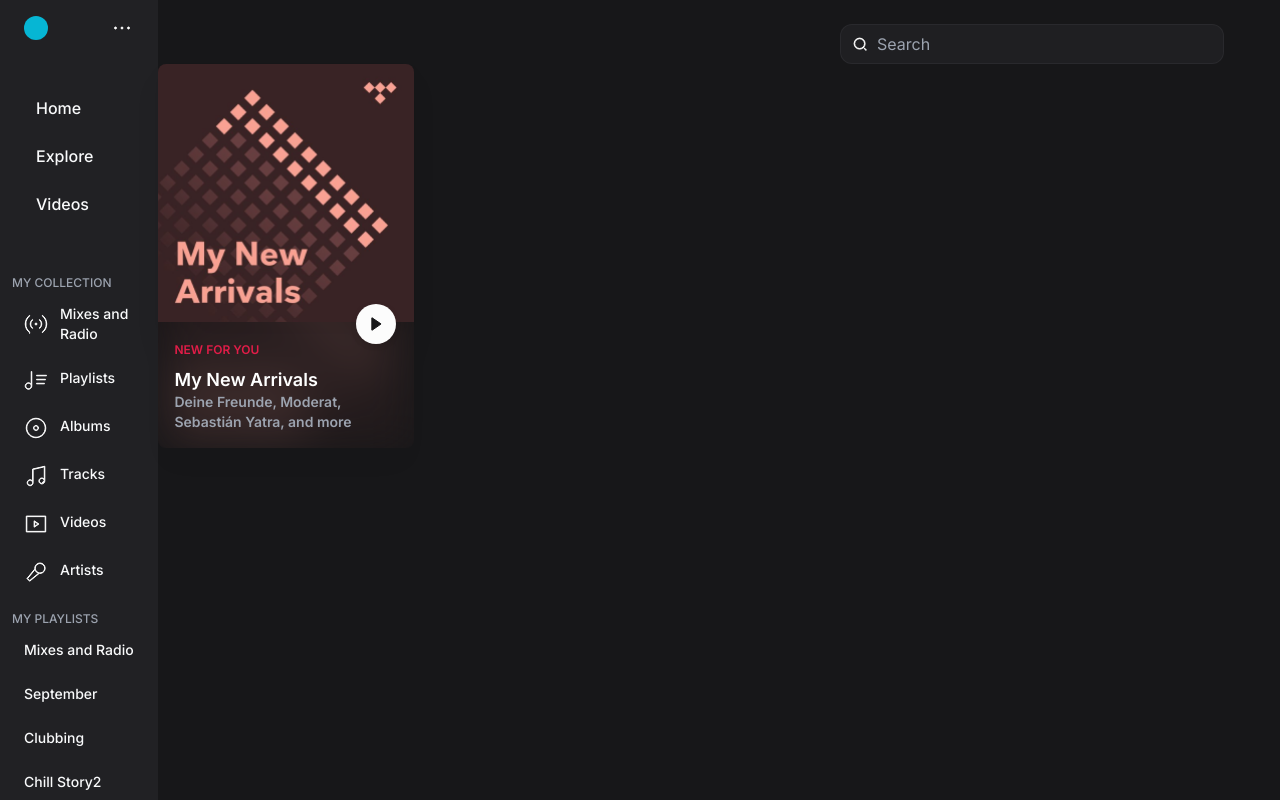
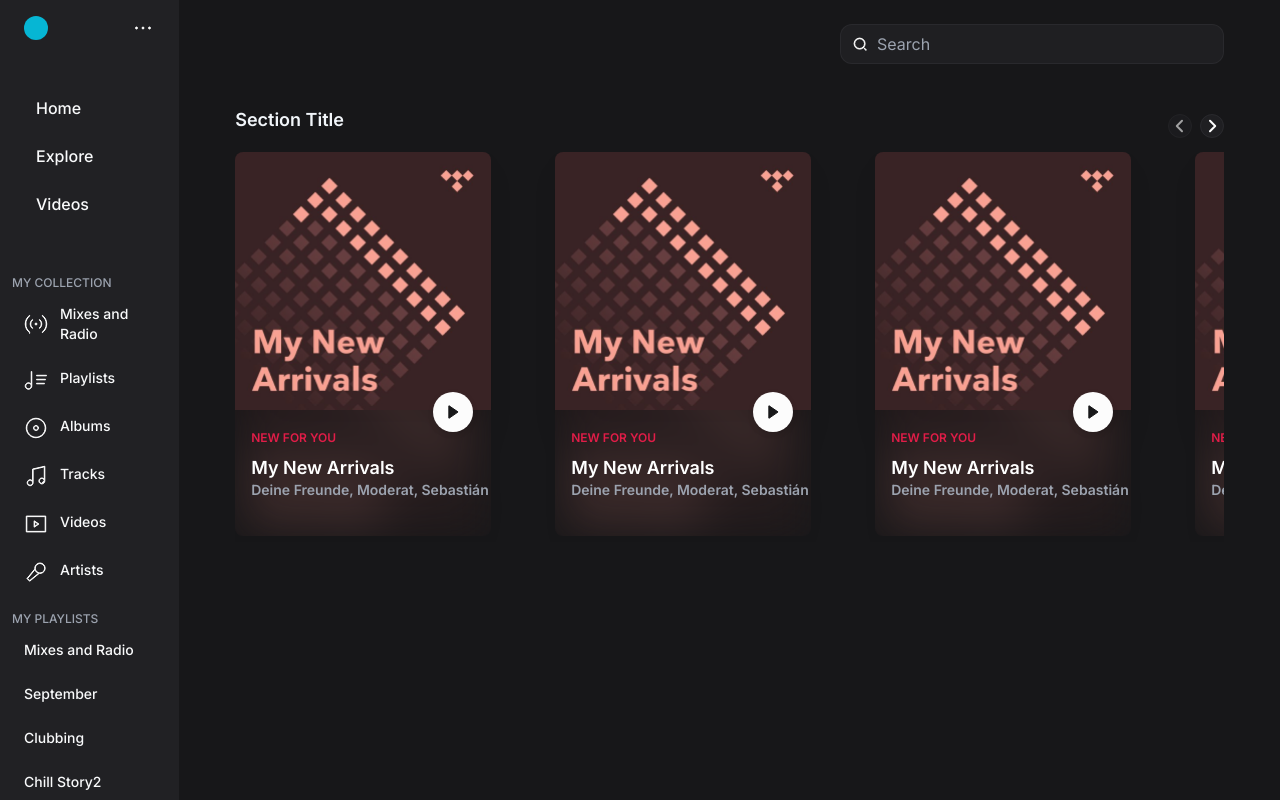
Before and after one commit to PrinceHard/Music-App, a Next.js app: page / in a window 1280 px wide. Shown: the top 800 px of the page. Built offline with nearby package versions, Linux system fonts and the light colour scheme.

Commit message:
feat: implemented slider component for cards

```diff
--- a/src/components/CardDetailed.tsx
+++ b/src/components/CardDetailed.tsx
@@ -4,7 +4,7 @@
 
 export const CardDetailed = () => {
     return (
-        <div className="block relative w-64 h-96 overflow-hidden rounded-lg drop-shadow-xl">
+        <div className="inline-block relative w-64 h-96 overflow-hidden rounded-lg drop-shadow-xl">
             <div className="z-10 relative">
                 <Image src={cardImage} alt="card-image" width={256} height={258} />
             </div>
--- a/src/components/SideBar.tsx
+++ b/src/components/SideBar.tsx
@@ -9,7 +9,7 @@
 
 export const SideBar = () => {
     return (
-        <div className="bg-sidenav-gray top-0 left-0 bottom-0 w-percent-14 h-screen py-4 pl-3 text-gray-50 font-medium">
+        <div className="bg-sidenav-gray top-0 left-0 bottom-0 min-w-percent-14 h-screen py-4 pl-3 text-gray-50 font-medium">
             <div className='flex justify-between pl-3 pr-6 mb-8'>
                 <div className='bg-cyan-500 w-6 h-6 rounded-full' />
                 <a href=""><Image priority src={dotsIcon} alt='options' /></a>
--- /dev/null
+++ b/src/components/Slider.tsx
@@ -0,0 +1,52 @@
+import leftArrow from "../assets/svg/TopNav-Icon-Button-1.svg"
+import rightArrow from "../assets/svg/TopNav-Icon-Button.svg"
+import Image from "next/image"
+import { CardDetailed } from "./CardDetailed"
+import { lista } from "@/data/list"
+import { useRef } from "react"
+
+type Props = {
+    isDetailed: boolean
+}
+
+export const Slider = ({ isDetailed }: Props) => {
+
+    const scrollRef = useRef<HTMLDivElement>(null);
+
+    const slideLeft = () => {
+        scrollRef.current!.scrollLeft -=  1100
+    }
+
+    const slideRight = () => {
+        scrollRef.current!.scrollLeft += 1100
+    }
+
+    return (
+        <div className="w-full px-14 py-11 inline-block">
+            <div className="w-full flex justify-between h-9">
+                <h1 className="text-slate-100 font-semibold leading-6 text-lg">Section Title</h1>
+                <div className="flex gap-2">
+                    <button onClick={slideLeft}>
+                        <Image src={leftArrow} alt="leftArrowIcon" />
+                    </button>
+                    <button onClick={slideRight}>
+                        <Image src={rightArrow} alt="rightArrowIcon" />
+                    </button>
+                </div>
+            </div>
+            {isDetailed ?
+                <div ref={scrollRef} className="max-w-full my-2 flex gap-16 overflow-x-scroll items-center whitespace-nowrap scroll-smooth scrollbar-hide">
+                    {lista.map((item, index) => (
+                        <div key={index}>
+                            <CardDetailed />
+                        </div>
+                    ))}
+                </div>
+                :
+                <div>
+                    test
+                </div>
+            }
+        </div>
+    )
+}
--- /dev/null
+++ b/src/data/list.ts
@@ -0,0 +1,32 @@
+export const lista = [
+    {
+        tag: "NEW FOR YOU",
+        title: "My New Arrivals",
+        text: "Deine Freunde, Moderat, Sebastián Yatra and more"
+    },
+    {
+        tag: "NEW FOR YOU",
+        title: "My New Arrivals",
+        text: "Deine Freunde, Moderat, Sebastián Yatra and more"
+    },
+    {
+        tag: "NEW FOR YOU",
+        title: "My New Arrivals",
+        text: "Deine Freunde, Moderat, Sebastián Yatra and more"
+    },
+    {
+        tag: "NEW FOR YOU",
+        title: "My New Arrivals",
+        text: "Deine Freunde, Moderat, Sebastián Yatra and more"
+    },
+    {
+        tag: "NEW FOR YOU",
+        title: "My New Arrivals",
+        text: "Deine Freunde, Moderat, Sebastián Yatra and more"
+    },
+    {
+        tag: "NEW FOR YOU",
+        title: "My New Arrivals",
+        text: "Deine Freunde, Moderat, Sebastián Yatra and more"
+    },
+]
--- a/src/pages/index.tsx
+++ b/src/pages/index.tsx
@@ -1,6 +1,6 @@
-import { CardDetailed } from '@/components/CardDetailed'
 import { SearchBar } from '@/components/SearchBar'
 import { SideBar } from '@/components/SideBar'
+import { Slider } from '@/components/Slider'
 import { Inter } from 'next/font/google'
 
 const inter = Inter({
@@ -13,9 +13,9 @@
     <main className={`${inter.className}`}>
       <div className='flex bg-background'>
         <SideBar />
-        <div className='w-full'>
+        <div className='w-containerSection'>
           <SearchBar />
-          <CardDetailed />
+          <Slider isDetailed={true}/>
         </div>
       </div>
     </main>
--- a/tailwind.config.js
+++ b/tailwind.config.js
@@ -18,10 +18,15 @@
         'light-gray': '#1F1F22',
         'border': 'rgba(235, 235, 255, 0.05)'
       },
-      width:{
+      minWidth:{
         'percent-14': '14%'
       },
+      width:{
+        'containerSection': '86%'
+      }
     },
   },
-  plugins: [],
+  plugins: [
+    require('tailwind-scrollbar-hide')
+  ],
 }
```
Also changed, not shown: 1 other file (tests, documents, lock files or other folders).
